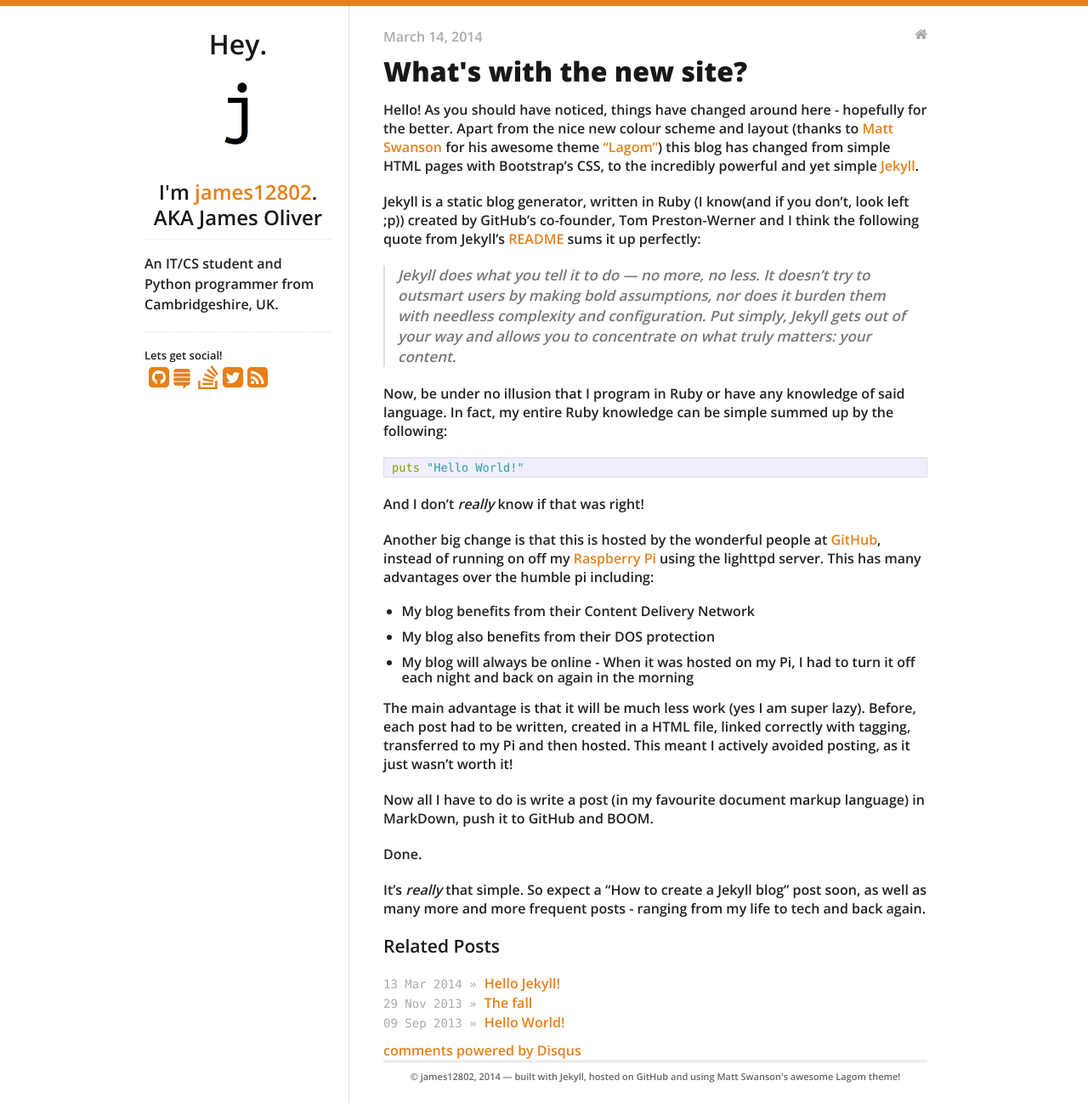
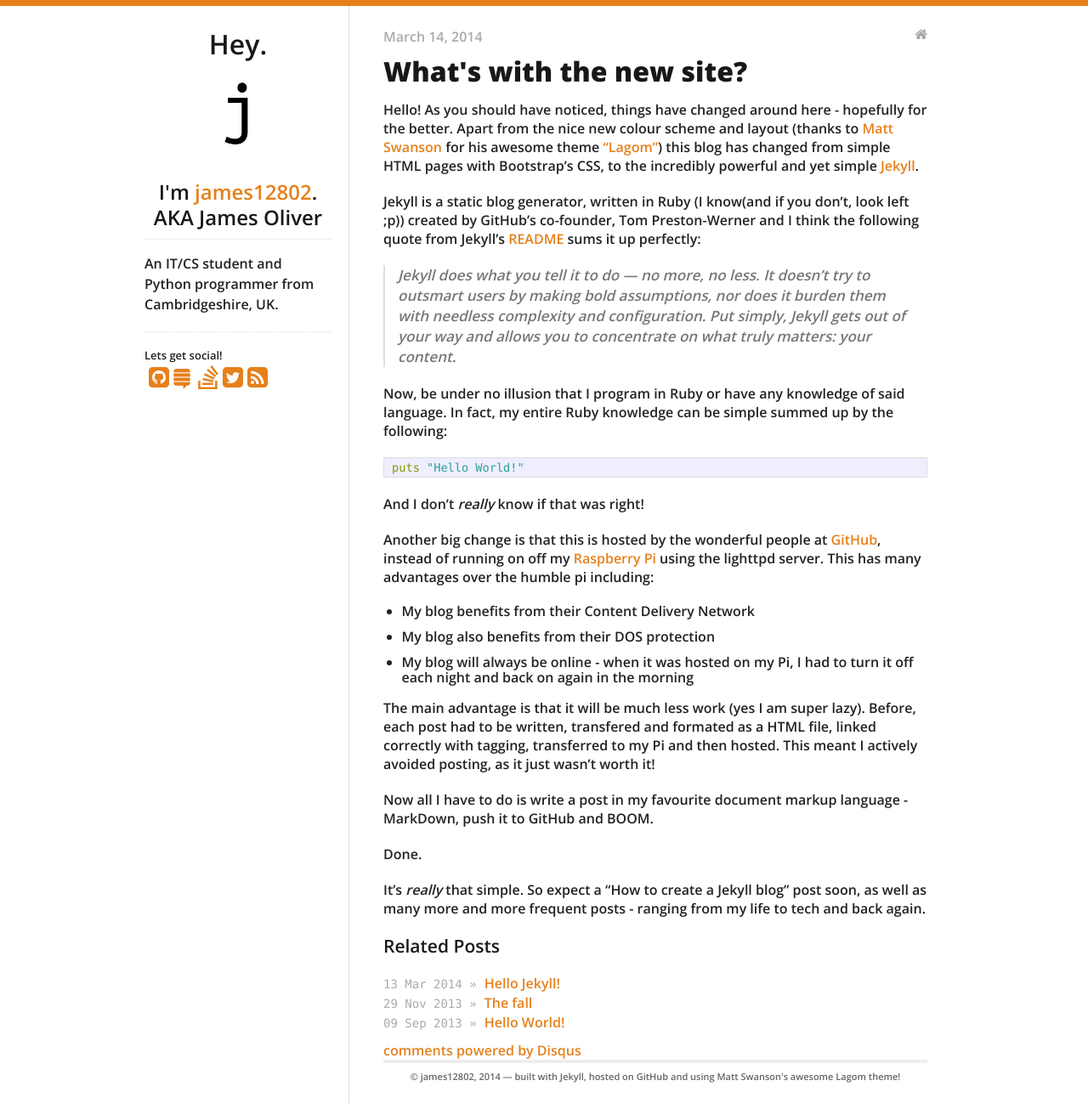
Before and after one commit to ruxia/james12802.github.io, a Jekyll site: the page built from _posts/2014-03-14-whats-with-the-new-site.md, in a window 1280 px wide. Shown: the whole page at 85% size. Built offline with Jekyll 4.4.1, drawn with Linux system fonts in a browser that asks for light colours; nearby versions of some CDN libraries; comment, search, counter and statistics services are not loaded.

Commit message:
Changed some minor punctuation

```diff
--- a/_posts/2014-03-14-whats-with-the-new-site.md
+++ b/_posts/2014-03-14-whats-with-the-new-site.md
@@ -26,11 +26,11 @@
 
 * My blog benefits from their Content Delivery Network
 * My blog also benefits from their DOS protection
-* My blog will always be online - When it was hosted on my Pi, I had to turn it off each night and back on again in the morning
+* My blog will always be online - when it was hosted on my Pi, I had to turn it off each night and back on again in the morning
 
-The main advantage is that it will be much less work (yes I am super lazy). Before, each post had to be written, created in a HTML file, linked correctly with tagging, transferred to my Pi and then hosted. This meant I actively avoided posting, as it just wasn’t worth it!
+The main advantage is that it will be much less work (yes I am super lazy). Before, each post had to be written, transfered and formated as a HTML file, linked correctly with tagging, transferred to my Pi and then hosted. This meant I actively avoided posting, as it just wasn’t worth it!
 
-Now all I have to do is write a post (in my favourite document markup language) in MarkDown, push it to GitHub and BOOM.
+Now all I have to do is write a post in my favourite document markup language - MarkDown, push it to GitHub and BOOM.
 
 Done.
 
```
